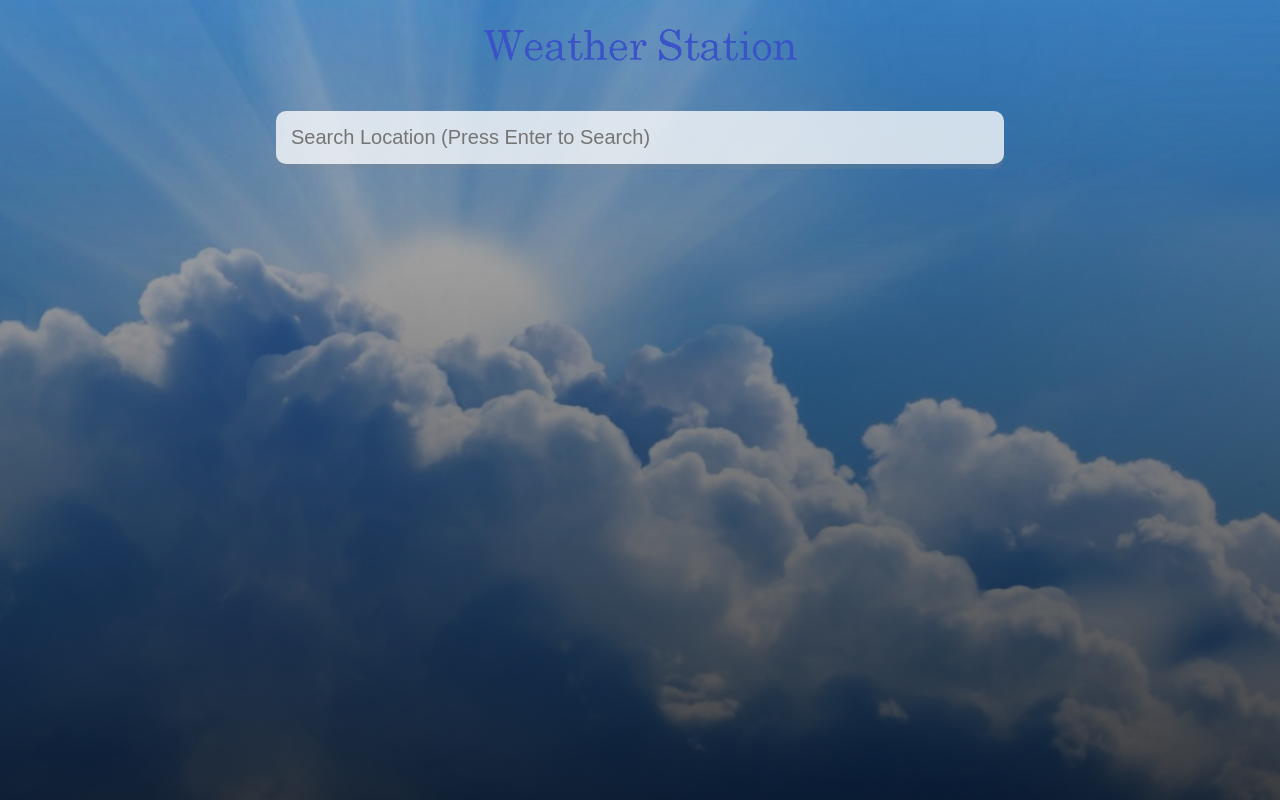
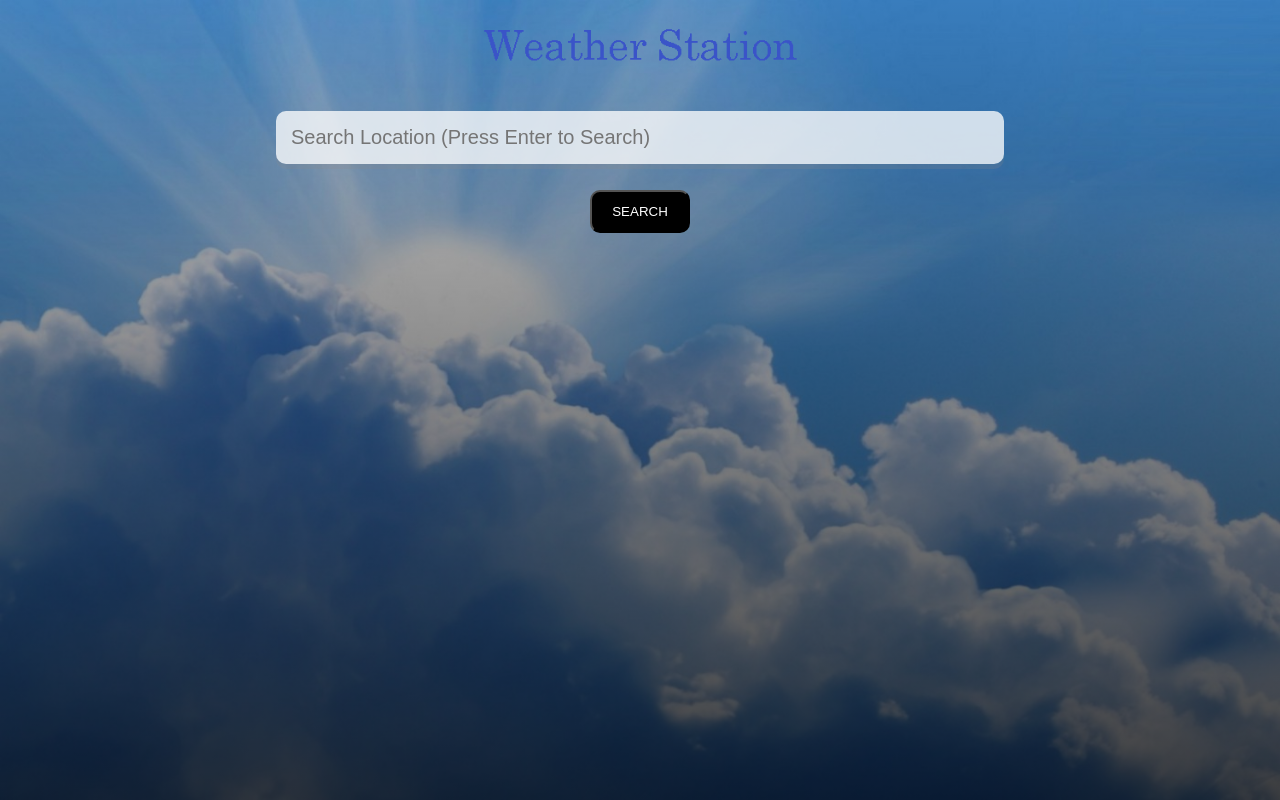
Before and after one commit to PACH05/Weather-Station, a React (Create React App) app: page / in a window 1280 px wide. Built offline with nearby package versions, Linux system fonts and the light colour scheme.

Commit message:
button added

```diff
--- a/package.json
+++ b/package.json
@@ -9,6 +9,7 @@
     "react": "^17.0.2",
     "react-dom": "^17.0.2",
     "react-scripts": "5.0.0",
+    "styled-components": "^5.3.5",
     "web-vitals": "^2.1.4"
   },
   "scripts": {
--- a/src/App.js
+++ b/src/App.js
@@ -1,11 +1,35 @@
 import React, { useState } from "react";
+import styled from "styled-components"
+import pic from './pagename.png'
+
+
 const api = {
   key: "f36453a795e68c34a900630994b84339",
   base: "https://api.openweathermap.org/data/2.5/",
 };
+const Button = styled.button`
+background-color: black;
+width:100px;
+height:43px;
+color: white;
+padding: 5px 15px;
+border-radius: 10px;
+outline: 0;
+text-transform: uppercase;
+margin: 10px 0px;
+cursor: pointer;
+transition: ease background-color 250ms;
+&:hover {
+  background-color: grey;
+}
+&:disabled {
+  cursor: default;
+  opacity: 0.7;
+}
+`;
 function App() {
-  const [query, setQuery] = useState(""); //Hooks
-  const [weather, setWeather] = useState({}); //Hooks
+  const [query, setQuery] = useState(""); //Hook
+  const [weather, setWeather] = useState({});
 
   const search = (evt) => {
     if (evt.key === "Enter") {
@@ -18,7 +42,15 @@ function App() {
         });
     }
   };
-
+  const click = () => {
+    fetch(`${api.base}weather?q=${query}&units=metric&APPID=${api.key}`)
+    .then((res) => res.json())
+    .then((result) => {
+      setWeather(result);
+      setQuery("");
+      console.log(result);
+    });
+  }
   const dateBuilder = (d) => {
     let months = [
       "January",
@@ -56,7 +88,7 @@ function App() {
     <div className="app">
       <main>
         <div className="logoParent">
-          <img className="logo" src={require("./images/pagename.png")} />
+          <img className="logo" src={pic}/>
         </div>
         <div className="parentSearch">
           <div className="search-box">
@@ -68,6 +100,9 @@ function App() {
               value={query}
               onKeyPress={search}
             />
+          </div>
+          <div className="button">
+            <Button className="search" onClick={click}>Search</Button>
           </div>
         </div>
         {typeof weather.main != "undefined" ? (
--- a/src/index.css
+++ b/src/index.css
@@ -168,3 +168,9 @@ main {
     margin-left: 0;
   }
 }
+
+.button{
+ display: flex;
+ justify-content: center;
+ align-items: center;
+}
```
Also changed, not shown: public/manifest.json, src/pagename.png (renamed from src/images/pagename.png), 1 other file (tests, documents, lock files or other folders).
